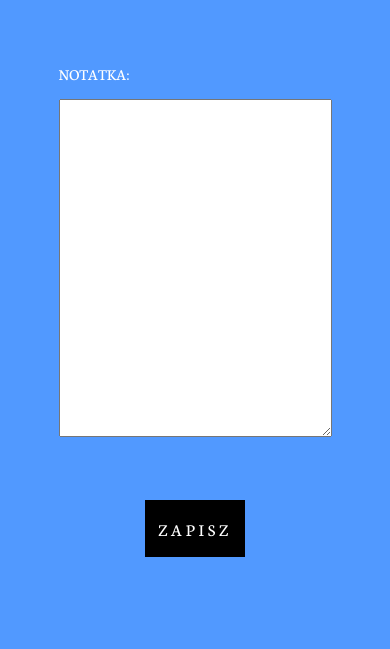
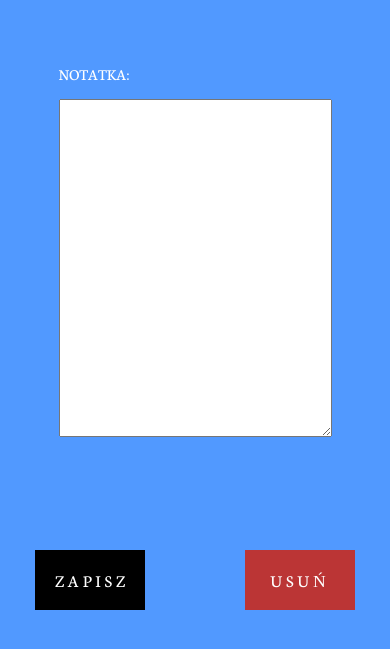
Before and after one commit to AleksandraBozenko/notatka, a website: page src/content/index.html in a window 390 px wide. Both pictures are taken after a click on the button "ZAPISZ". Shown: the part 111-760 px from the top of the page. Drawn offline with nearby package versions, Linux system fonts and the light colour scheme; files that its build step writes are made by us from their sources.

Commit message:
Add: Delete button & click effects

```diff
--- a/src/content/index.html
+++ b/src/content/index.html
@@ -46,9 +46,11 @@
       </section>
       <div class="end">
         <div class="end__box">
-          <button class="end__box--button end__box--button-js">
-            <!-- <img class="end__box--icon-img" src="/assets/img/tickClean.svg" alt="zapisz notatkę"> -->
+          <button class="end__box--button end__box--save-js">
             <p class="end__box--button-text">ZAPISZ</p>
+          </button>
+          <button class="end__box--button end__box--delete-js">
+            <p class="end__box--button-text">USUŃ</p>
           </button>
         </div>
       </div>
--- a/src/js/main.js
+++ b/src/js/main.js
@@ -14,7 +14,7 @@ if ('serviceWorker' in navigator) {
   });
 }
 
-// Saving without button
+// Save without button
 
 // const note = document.querySelector('.note__about--textarea-js');
 
@@ -25,14 +25,21 @@ if ('serviceWorker' in navigator) {
 //   note.value = localStorage.getItem('note');
 // }
 
-// Saving with button
+// Save & remove with button
 
 const note = document.querySelector('.note__about--textarea-js');
-const save = document.querySelector('.end__box--button-js');
+const save = document.querySelector('.end__box--save-js');
+const remove = document.querySelector('.end__box--delete-js');
+
 
 save.addEventListener('click', (e) =>{
   localStorage.setItem('note', note.value);
-  save.classList.toggle('end__box--button-js');
+  save.classList.toggle('end__box--save-js');
+})
+
+remove.addEventListener('click', (e) =>{
+  localStorage.removeItem('note', note.value);
+  remove.classList.toggle('end__box--delete-js');
 })
 
 if (localStorage.getItem('note')){
--- a/src/scss/main.scss
+++ b/src/scss/main.scss
@@ -71,17 +71,25 @@ html {
       background: $black;
       border: none;
       cursor: pointer;
-      width: 100px;
+      // width: 100px;
+      margin: 50px;
+      padding: 20px;
+      @include center;
       &-text{
       color: $white;
       font-size: 1.1em;
       font-weight: lighter;
       letter-spacing: 4px;
+      margin: 0;
+      width: 70px;
       }
     }
-    &--button-js{
+    &--save-js{
       background: none;
       border: 1px solid $white;
+    }
+    &--delete-js{
+      background: rgb(187, 53, 53);
     }
   }
 }
```
